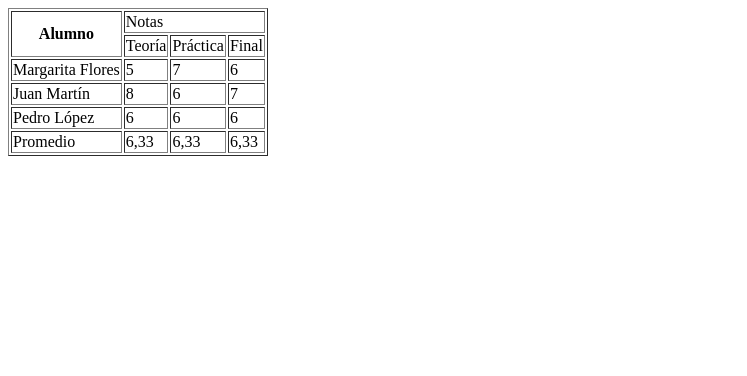
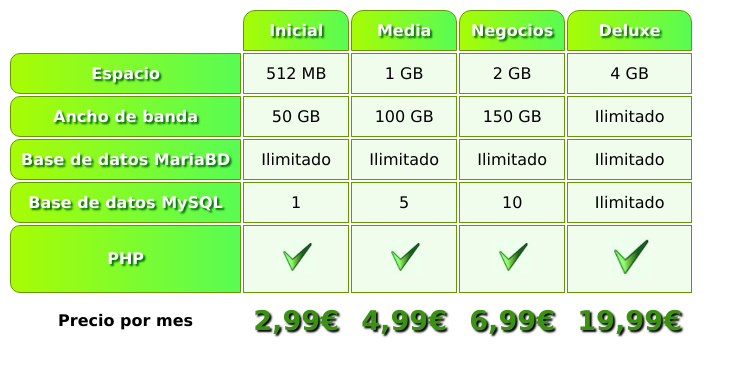
Before and after one commit to Rodolfofyto/css_09Ejercicios, a plain HTML site: page ejerc3.html in a window 1280 px wide. Shown: the whole page, without its empty margins (0-747 px from the left). Drawn offline with Linux system fonts and the light colour scheme.

Commit message:
add image, modify background y fonts

```diff
--- a/ejerc3.html
+++ b/ejerc3.html
@@ -1,52 +1,131 @@
 <!DOCTYPE html>
 <html lang="en">
+
 <head>
     <meta charset="UTF-8">
     <meta http-equiv="X-UA-Compatible" content="IE=edge">
     <meta name="viewport" content="width=device-width, initial-scale=1.0">
     <title>Ejercicio_3</title>
+    <style>
+        table {
+            font-family: Verdana, Geneva, Tahoma, sans-serif;
+        }
+
+        thead th,
+        thead td,
+        tbody th,
+        tbody td {
+            border: solid 1px #649801;
+        }
+
+        td,
+        th {
+            padding: 10px;
+            text-align: center;
+            vertical-align: middle;
+        }
+
+        thead>tr>th:first-of-type {
+            background: #ffffff;
+            border: none;
+        }
+
+        th {
+            background: linear-gradient(to right, #a8fc04, #58fc54);
+            color: #ffffff;
+            text-shadow: 2px 2px 2px #026c05;
+        }
+
+        td {
+            background-color: #f0fcec;
+        }
+
+        thead th {
+            border-radius: 12px 12px 0 0;
+        }
+
+        tbody th {
+            border-radius: 10px 0 0 10px;
+        }
+
+        tbody img {
+            width: 40%;
+        }
+
+        tfoot td {
+            background-color: #ffffff;
+            font-weight: bold;
+            font-size: 1.7em;
+            color: #3b9111;
+            text-shadow: 2px 2px 2px #000000;
+        }
+
+        tfoot td:first-of-type {
+            color: #000000;
+            text-shadow: none;
+            font-size: 1em;
+        }
+    </style>
 </head>
+
 <body>
-    <table border="1">
+    <table>
         <thead>
             <tr>
-                <th rowspan="2">Alumno</th>
-                <td colspan="3">Notas</td>
-            </tr>
-            <tr>
-                <td>Teoría</td>
-                <td>Práctica</td>
-                <td>Final</td>
+                <th></th>
+                <th>Inicial</th>
+                <th>Media</th>
+                <th>Negocios</th>
+                <th>Deluxe</th>
             </tr>
         </thead>
         <tbody>
             <tr>
-                <td>Margarita Flores</td>
-                <td>5</td>
-                <td>7</td>
-                <td>6</td>
+                <th>Espacio</th>
+                <td>512 MB</td>
+                <td>1 GB</td>
+                <td>2 GB</td>
+                <td>4 GB</td>
             </tr>
             <tr>
-                <td>Juan Martín</td>
-                <td>8</td>
-                <td>6</td>
-                <td>7</td>
+                <th>Ancho de banda</th>
+                <td>50 GB</td>
+                <td>100 GB</td>
+                <td>150 GB</td>
+                <td>Ilimitado</td>
             </tr>
             <tr>
-                <td>Pedro López</td>
-                <td>6</td>
-                <td>6</td>
-                <td>6</td>
+                <th>Base de datos MariaBD</th>
+                <td>Ilimitado</td>
+                <td>Ilimitado</td>
+                <td>Ilimitado</td>
+                <td>Ilimitado</td>
+            </tr>
+            <tr>
+                <th>Base de datos MySQL</th>
+                <td>1</td>
+                <td>5</td>
+                <td>10</td>
+                <td>Ilimitado</td>
+            </tr>
+            <tr>
+                <th>PHP</th>
+                <td><img src="viñeta.png" alt="viñeta" /></td>
+                <td><img src="viñeta.png" alt="viñeta" /></td>
+                <td><img src="viñeta.png" alt="viñeta" /></td>
+                <td><img src="viñeta.png" alt="viñeta" /></td>
             </tr>
         </tbody>
         <tfoot>
             <tr>
-                <td>Promedio</td>
-                <td>6,33</td>
-                <td>6,33</td>
-                <td>6,33</td>
+                <td>Precio por mes</td>
+                <td>2,99€</td>
+                <td>4,99€</td>
+                <td>6,99€</td>
+                <td>19,99€</td>
             </tr>
         </tfoot>
     </table>
 </body>
+
 </html>
```
Also changed, not shown: viñeta.png (added).
